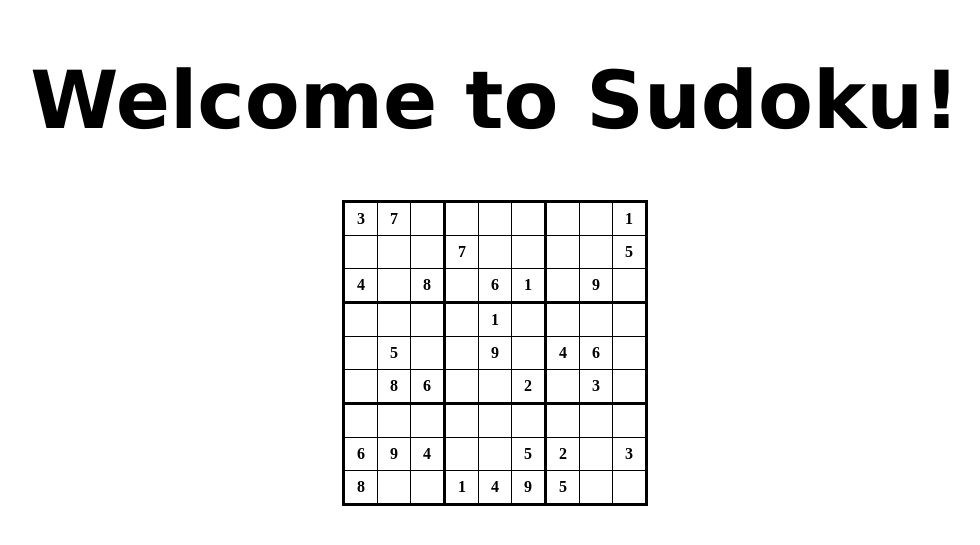
After one commit to MylesJones/Sudoku, a Flask app: page /game/1 in a window 1280 px wide. The commit adds this page. Shown: the top 545 px of the page, without its empty margins (145-1125 px from the left). Run offline with Flask 2, Linux system fonts and the light colour scheme.

Commit message:
Added a homepage and changed the url for the game in an attempt to make input easier

```diff
--- a/puzzle.py
+++ b/puzzle.py
@@ -1,5 +1,5 @@
 from flask.scaffold import F
-import random
+
 import linecache
 
 
@@ -8,7 +8,7 @@ class Puzzle:
     A class that will hold logic for the sudoku board, including the numbers, their positions and board methods.
     """
 
-    def __init__(self):
+    def __init__(self, n):
         self.grid = []
 
         #The way the grid is formated in the page is of the form grid[y][x], where the y value is the rows.
@@ -16,13 +16,12 @@ class Puzzle:
         # fill in the board to test the html.
         for i in range(9):
             self.grid.append([])
-        self.genNewPuzzle()
+        self.genNewPuzzle(n)
 
 
-    def genNewPuzzle(self):
+    def genNewPuzzle(self, n):
         lineDict = {}
-        n = random.randrange(10000)
-        print(n)
+
         try:
             line = linecache.getline("sudokus.txt", n)[:-1]
             # print(line)
--- /dev/null
+++ b/static/titlepage.css
@@ -0,0 +1,5 @@
+h1 {
+  text-align: center;
+  font-family: Verdana, Geneva, Tahoma, sans-serif;
+  font-size: 80px;
+}
--- a/sudoku.py
+++ b/sudoku.py
@@ -1,18 +1,26 @@
 from flask import Flask, render_template, request
 from puzzle import *
+import random
 
 app = Flask(__name__)
 
 @app.route("/", methods=['GET', 'POST'])
 def index():
-    if request.method == 'GET':
-        game = Puzzle()
-        return render_template("index.html", grid = game.grid)
-    if request.method == 'POST':
-        data = request.form
-        #update grid with new input
-        print(data)
-        return render_template("index.html", grid=game.grid)
+    n = random.randrange(10000)
+    return render_template("index.html", n = n)
+
+
+
+@app.route("/game/<n>", methods=['GET', 'POST'])
+def game(n):
+    game = Puzzle(int(n))
+    data = request.form
+    #update grid with new input
+    print(data)
+    return render_template("game.html", grid=game.grid)
+
+
+
 
 if __name__ == "__main__":
     app.run(debug=True)
--- /dev/null
+++ b/templates/game.html
@@ -0,0 +1,36 @@
+<!DOCTYPE html>
+
+<html>
+    <title>
+        Sudoku!
+    </title>
+
+    <link rel='stylesheet' type='text/css' href="{{ url_for('static', filename='style.css') }}">
+
+    <body>
+        <h1>Welcome to Sudoku!</h1>
+        <form action="/" method="POST">
+            <table>
+                <tbody>
+                    {% for j in range(9) %}
+                        <tr>
+                            {% for i in range(9): %}
+                                {% if grid[j][i] == "": %}
+                                    <td>
+                                        <input type="number" min="1" max="9">
+                                    </td>
+                                {% else: %}
+                                    <td>
+                                        <b>{{ grid[j][i] }}</b>
+                                    </td>
+                                {% endif %}
+                            {% endfor %}
+                        </tr>
+                    {% endfor %}
+                </tbody>
+            </table>
+
+            <!-- <p><input type="submit" value="Submit" /></p> -->
+        </form>
+    </body>
+</html>
```
Also changed, not shown: templates/index.html (+5 -22 lines).
